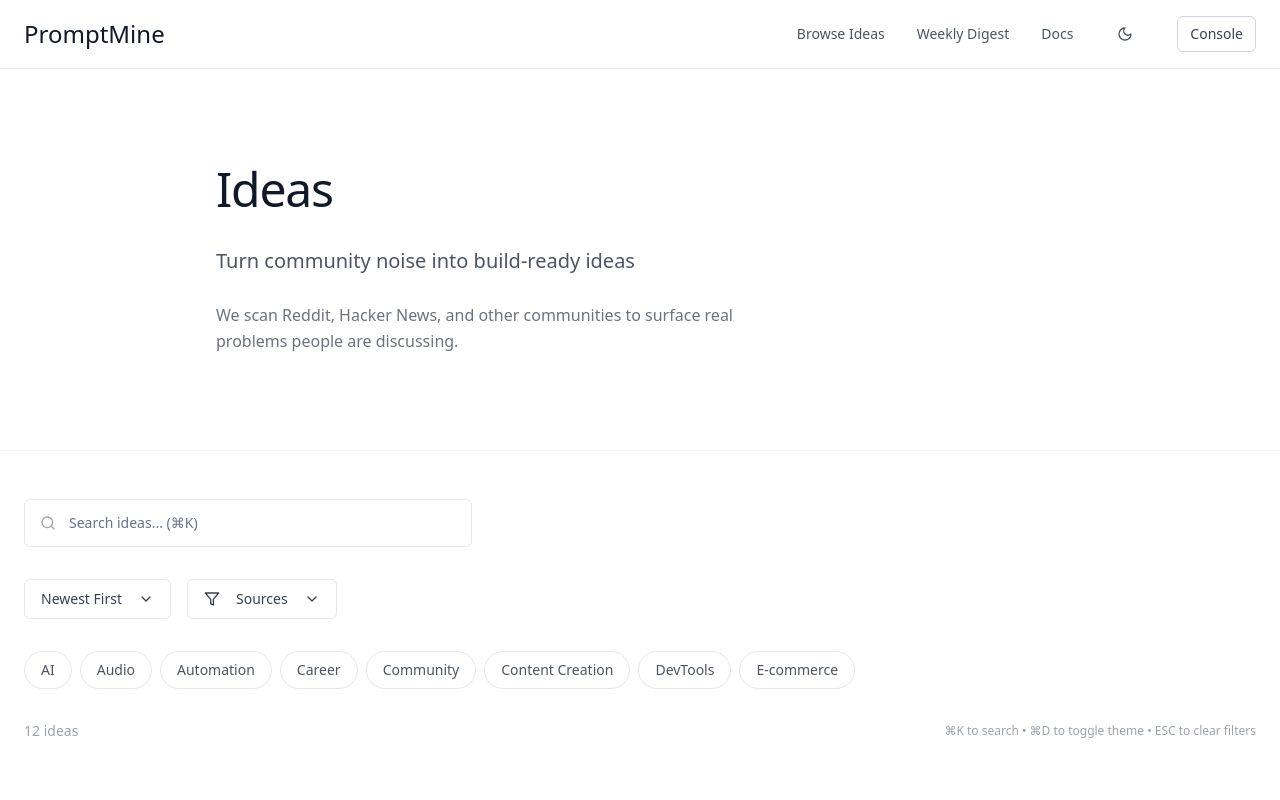
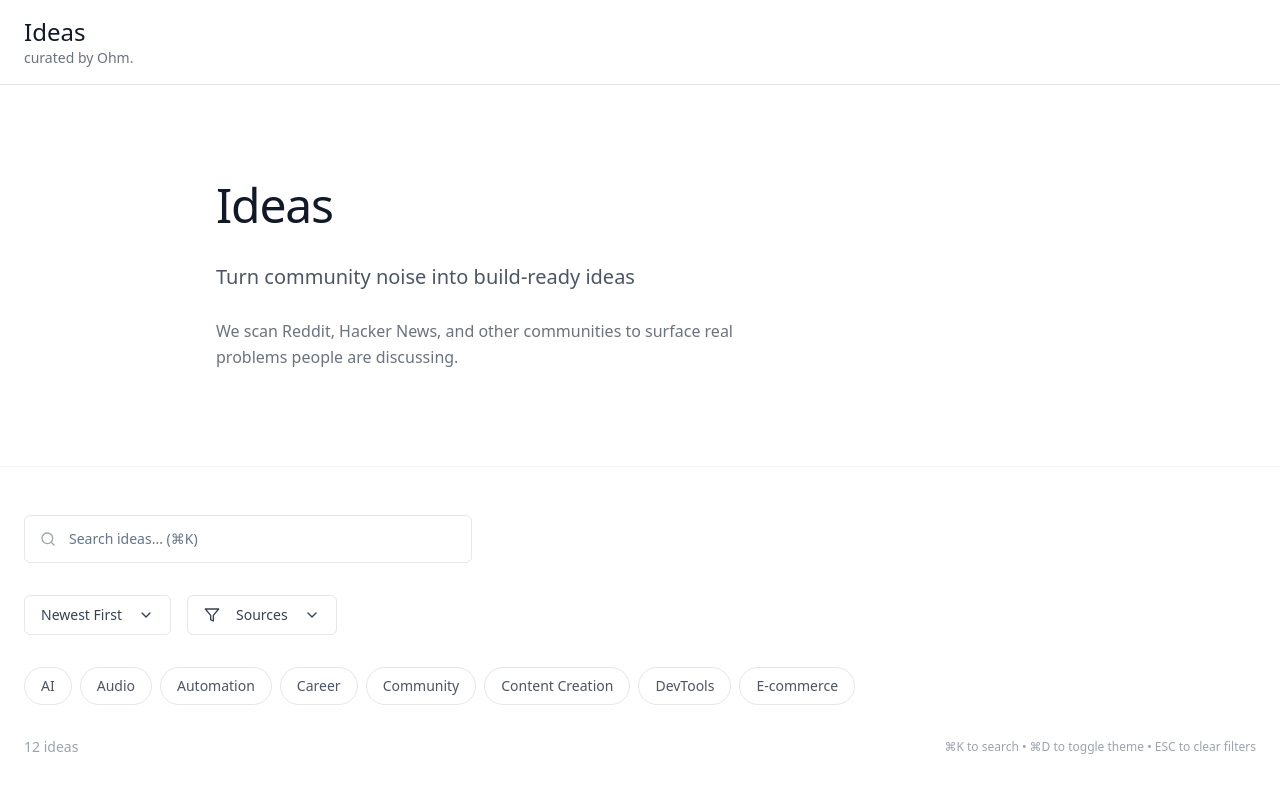
Before and after one commit to howwohmm/problem-spark-engine, a React (Vite) app: page / in a window 1280 px wide. Shown: the top 800 px of the page. Built offline with nearby package versions, Linux system fonts and the light colour scheme.

Commit message:
Remove header elements and update project name

```diff
--- a/src/components/Header.tsx
+++ b/src/components/Header.tsx
@@ -1,11 +1,7 @@
 
-import { useState } from 'react';
-import { Search, Menu, X, Moon, Sun } from 'lucide-react';
-import { Button } from '@/components/ui/button';
 import { useTheme } from '@/contexts/ThemeContext';
 
 export const Header = () => {
-  const [showMobileMenu, setShowMobileMenu] = useState(false);
   const { theme, toggleTheme } = useTheme();
 
   return (
@@ -13,84 +9,15 @@ export const Header = () => {
       <div className="max-w-7xl mx-auto px-6 py-4">
         <div className="flex items-center justify-between">
           {/* Logo */}
-          <div className="flex items-center">
+          <div className="flex flex-col">
             <div className="text-2xl font-normal text-gray-900 dark:text-white">
-              PromptMine
+              Ideas
+            </div>
+            <div className="text-sm text-gray-500 dark:text-gray-400 font-light">
+              curated by Ohm.
             </div>
           </div>
-
-          {/* Desktop Navigation */}
-          <nav className="hidden md:flex items-center gap-8">
-            <a href="#" className="text-gray-600 dark:text-gray-300 hover:text-gray-900 dark:hover:text-white transition-colors text-sm font-medium">
-              Browse Ideas
-            </a>
-            <a href="#digest" className="text-gray-600 dark:text-gray-300 hover:text-gray-900 dark:hover:text-white transition-colors text-sm font-medium">
-              Weekly Digest
-            </a>
-            <a href="#" className="text-gray-600 dark:text-gray-300 hover:text-gray-900 dark:hover:text-white transition-colors text-sm font-medium">
-              Docs
-            </a>
-            <Button
-              variant="ghost"
-              size="sm"
-              onClick={toggleTheme}
-              className="text-gray-600 dark:text-gray-300 hover:text-gray-900 dark:hover:text-white"
-            >
-              {theme === 'light' ? <Moon className="h-4 w-4" /> : <Sun className="h-4 w-4" />}
-            </Button>
-            <Button
-              variant="outline"
-              size="sm"
-              className="border-gray-300 dark:border-gray-600 text-gray-700 dark:text-gray-300 hover:border-gray-900 dark:hover:border-gray-400 hover:text-gray-900 dark:hover:text-white"
-            >
-              Console
-            </Button>
-          </nav>
-
-          {/* Mobile Menu Button */}
-          <div className="md:hidden flex items-center gap-2">
-            <Button
-              variant="ghost"
-              size="sm"
-              onClick={toggleTheme}
-              className="text-gray-600 dark:text-gray-300 hover:text-gray-900 dark:hover:text-white"
-            >
-              {theme === 'light' ? <Moon className="h-4 w-4" /> : <Sun className="h-4 w-4" />}
-            </Button>
-            <Button
-              variant="ghost"
-              size="sm"
-              className="text-gray-600 dark:text-gray-300 hover:text-gray-900 dark:hover:text-white"
-              onClick={() => setShowMobileMenu(!showMobileMenu)}
-            >
-              {showMobileMenu ? <X className="h-5 w-5" /> : <Menu className="h-5 w-5" />}
-            </Button>
-          </div>
         </div>
-
-        {/* Mobile Navigation */}
-        {showMobileMenu && (
-          <nav className="md:hidden mt-4 pt-4 border-t border-gray-200 dark:border-gray-800">
-            <div className="flex flex-col gap-4">
-              <a href="#" className="text-gray-600 dark:text-gray-300 hover:text-gray-900 dark:hover:text-white transition-colors text-sm font-medium">
-                Browse Ideas
-              </a>
-              <a href="#digest" className="text-gray-600 dark:text-gray-300 hover:text-gray-900 dark:hover:text-white transition-colors text-sm font-medium">
-                Weekly Digest
-              </a>
-              <a href="#" className="text-gray-600 dark:text-gray-300 hover:text-gray-900 dark:hover:text-white transition-colors text-sm font-medium">
-                Docs
-              </a>
-              <Button
-                variant="outline"
-                size="sm"
-                className="border-gray-300 dark:border-gray-600 text-gray-700 dark:text-gray-300 hover:border-gray-900 dark:hover:border-gray-400 hover:text-gray-900 dark:hover:text-white w-fit"
-              >
-                Console
-              </Button>
-            </div>
-          </nav>
-        )}
       </div>
     </header>
   );
```
